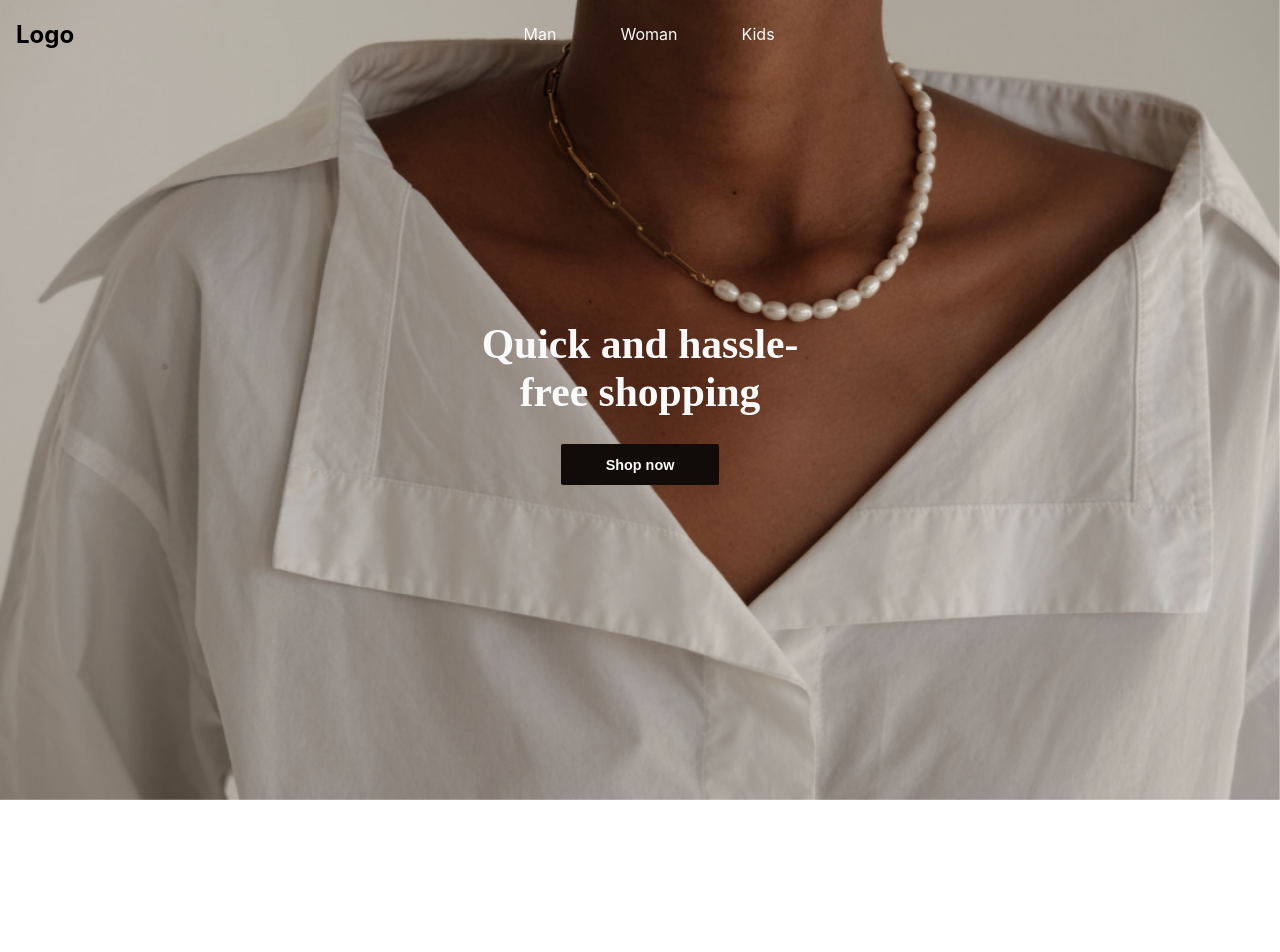
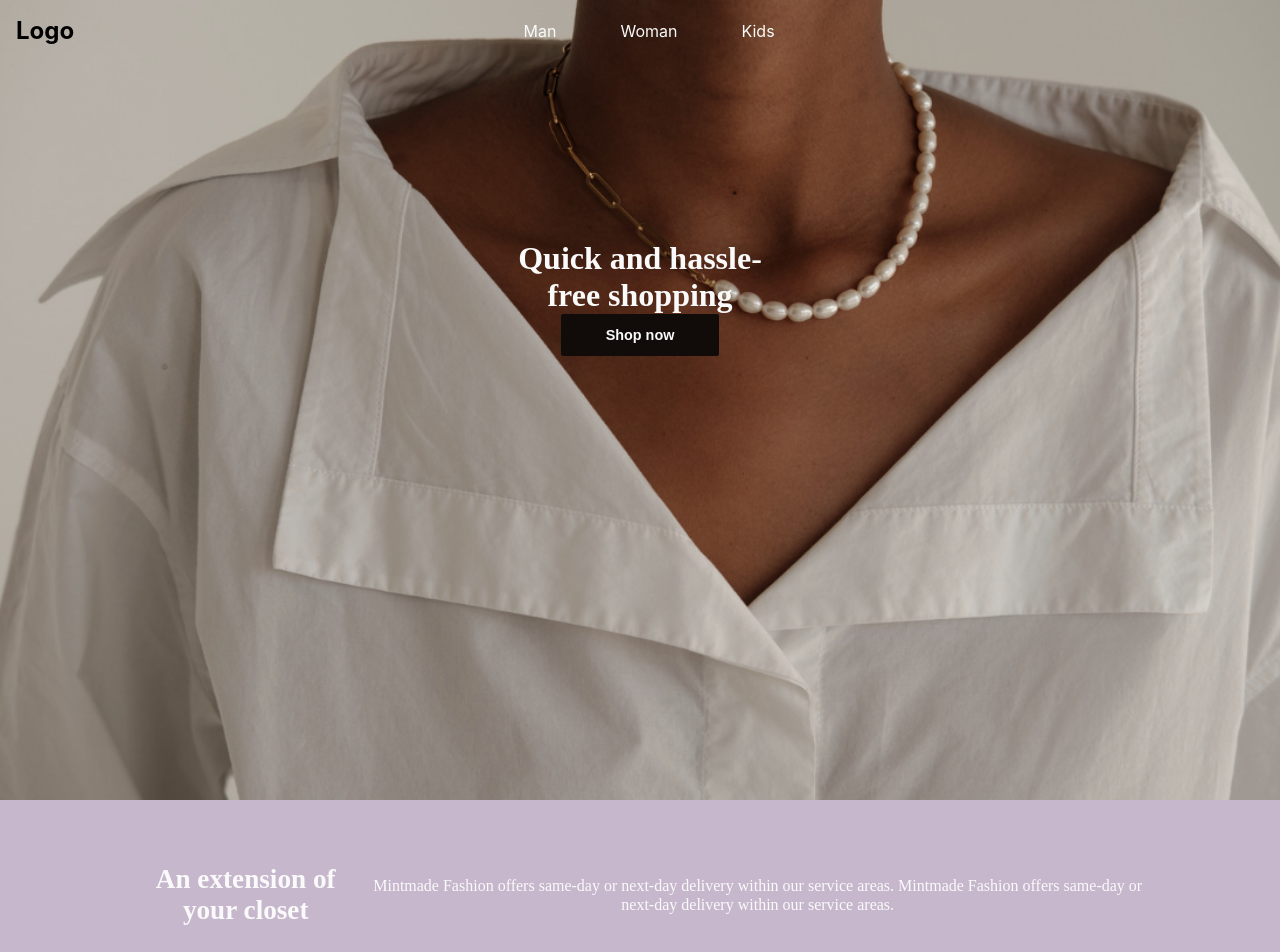
Before and after one commit to BaczkiewiczDawid/Verisma, a React (Create React App) app: page / in a window 1280 px wide. Shown: the top 952 px of the page. Before the commit the page ends 800 px from the top, so only its background shows below. Built offline with nearby package versions, Linux system fonts and the light colour scheme; the HTML template or start-up script is replaced by a standard one.

Commit message:
home page display fixes

```diff
--- a/src/assets/styles/Global.js
+++ b/src/assets/styles/Global.js
@@ -6,6 +6,8 @@ export const GlobalStyle = createGlobalStyle`
 
     * {
         box-sizing: border-box;
+        margin: 0;
+        padding: 0;
     }
 
     body, html {
--- a/src/components/Navigation/Navigation.styles.js
+++ b/src/components/Navigation/Navigation.styles.js
@@ -2,16 +2,14 @@ import styled from "styled-components";
 
 export const Wrapper = styled.nav`
   width: 100vw;
-  position: fixed;
-  top: 0;
+  position: absolute;
+  top: 1rem;
   left: 0;
   display: flex;
   justify-content: space-between;
   align-items: center;
   padding: 0 1rem;
 `;
-
-
 
 export const HamburgerWrapper = styled.div`
   width: 100vw;
--- a/src/pages/Home/Home.js
+++ b/src/pages/Home/Home.js
@@ -1,19 +1,31 @@
 import React from "react";
 import BackgroundImage from "../../assets/images/background.png";
-import { Background, Image, Header } from "./Home.styled";
-import Button from '../../components/Button';
+import { Image, Header, Section, Container, Box, SectionBox } from "./Home.styled";
+import Button from "../../components/Button";
 
 const Home = () => {
   return (
-    <>
-      <Background>
+    <Box>
+      <Header>
         <Image src={BackgroundImage} />
-      </Background>
-      <Header>
-        <h1>Quick and hassle-<br></br>free shopping</h1>
-        <Button text="Shop now" />
+        <Container>
+          <h1>
+            Quick and hassle-<br></br>free shopping
+          </h1>
+          <Button text="Shop now" />
+        </Container>
       </Header>
-    </>
+      <Section>
+        <SectionBox>
+          <h2>An extension of your closet</h2>
+          <p>
+            Mintmade Fashion offers same-day or next-day delivery within our
+            service areas. Mintmade Fashion offers same-day or next-day delivery
+            within our service areas.
+          </p>
+        </SectionBox>
+      </Section>
+    </Box>
   );
 };
 
--- a/src/pages/Home/Home.styled.js
+++ b/src/pages/Home/Home.styled.js
@@ -1,27 +1,51 @@
-import styled from 'styled-components';
+import styled from "styled-components";
 
-export const Background = styled.div`
-  width: 100vw;
+export const Header = styled.header`
+  color: ${({ theme }) => theme.colors.white};
+  font-family: ${({ theme }) => theme.fonts.secondary};
   height: 100vh;
-  position: fixed;
-  z-index: -999;
-  top: 0;
-  left: 0;
+`;
+
+export const Container = styled.div`
+  margin: 15rem auto 0 auto;
 `;
 
 export const Image = styled.img`
-  object-fit: cover;
   width: 100%;
   height: 100%;
+  object-fit: cover;
+  position: absolute;
+  top: 0;
+  left: 0;
+  z-index: -1;
 `;
 
-export const Header = styled.header`
-    color: ${({ theme }) => theme.colors.white};
-    z-index: 1;
-    font-family: ${({ theme }) => theme.fonts.secondary};
-    font-weight: 300;
-    margin-top: 20rem;
-    font-size: 1.3rem;
-    width: 80%;
-    margin: 20rem auto 0 auto;
+export const Section = styled.section`
+  background-color: ${({ theme }) => theme.colors.purple};
+  font-family: ${({ theme }) => theme.fonts.secondary};
+  color: ${({ theme }) => theme.colors.white};
+
+  h2 {
+    margin: 2rem 0;
+    font-size: 1.7rem;
+  }
 `;
+
+export const SectionBox = styled.div`
+  margin: 2rem auto;
+  width: 80%;
+
+  p {
+    line-height: 1.2rem;
+  }
+
+  @media screen and (min-width: ${({ theme }) => theme.screen.medium}) {
+    display: flex;
+    align-items: center;
+  }
+`;
+
+export const Box = styled.div`
+  display: flex;
+  flex-direction: column;
+`;
```
